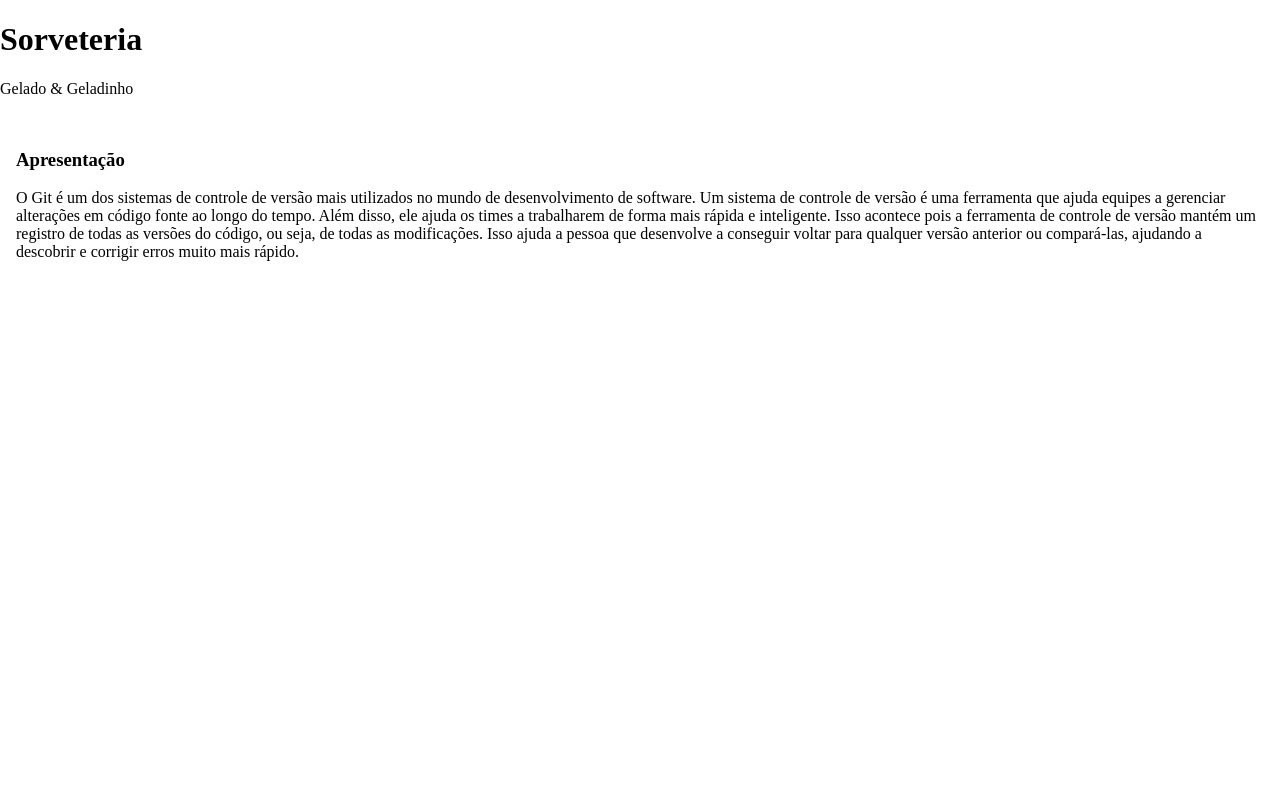
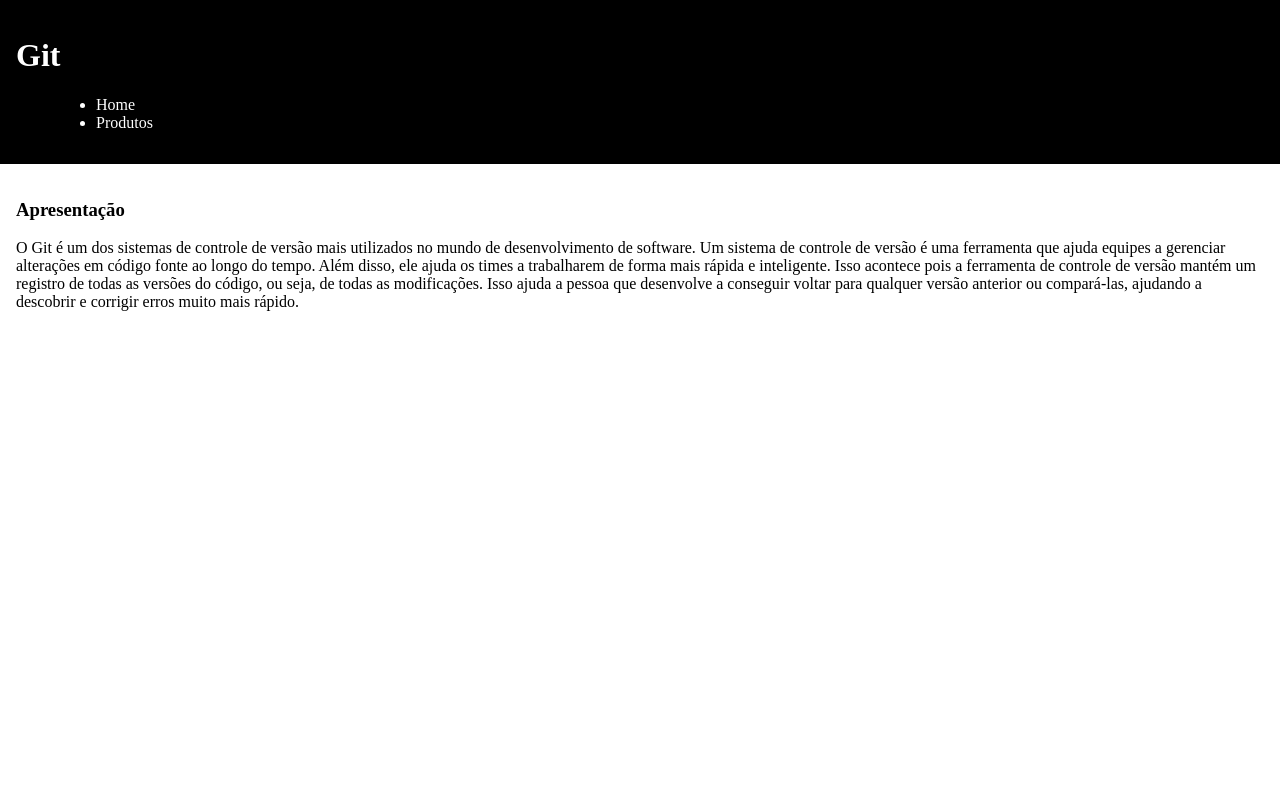
Before and after one commit to rangel-pr-dev/projeto_html, a plain HTML site: page index.html in a window 1280 px wide. Shown: the top 800 px of the page. Drawn offline with Linux system fonts and the light colour scheme.

Commit message:
Implementação dos componentes do cabeçalho

```diff
--- a/estilo.css
+++ b/estilo.css
@@ -2,6 +2,14 @@
 
 	margin: 0px;
 	min-height: 100vh;
+}
+
+.cabecalho {
+
+	background-color: black;
+	color: white;
+	min-height: 128px;
+	padding: 16px;
 }
 
 .conteudo {
--- a/index.html
+++ b/index.html
@@ -7,15 +7,14 @@
 	<title>Início</title>
 </head>
 <body>
-	<div class="header">
-		<h1>Sorveteria</h1>
-		<p>Gelado & Geladinho</p>
-	</div>
+
+	<header class="cabecalho">
+		<h1>Git</h1>
+	</header>
 	<script src="menu.js"></script>
-
 	<script type="text/javascript">
-		//var header = document.getElementByClassName("header");
-		//criarMenu(header);
+		var header = document.getElementsByClassName("cabecalho");
+		criarMenu(header);
 	</script>
 
 	<div class="conteudo">
```
